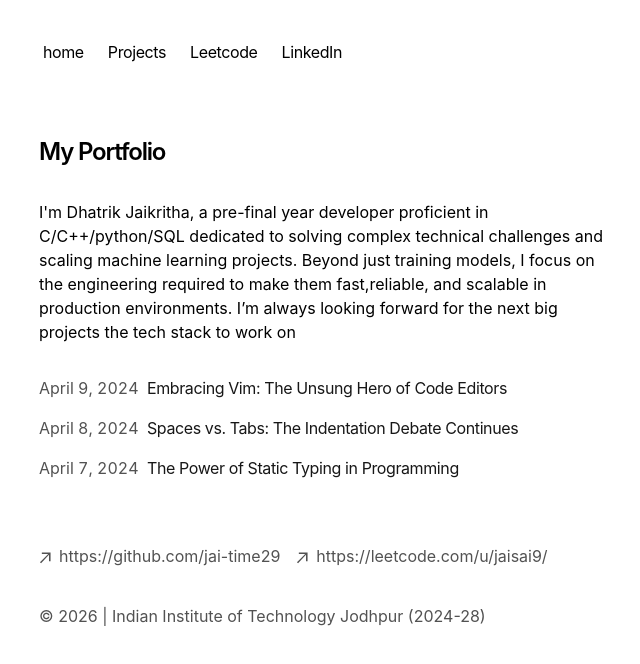
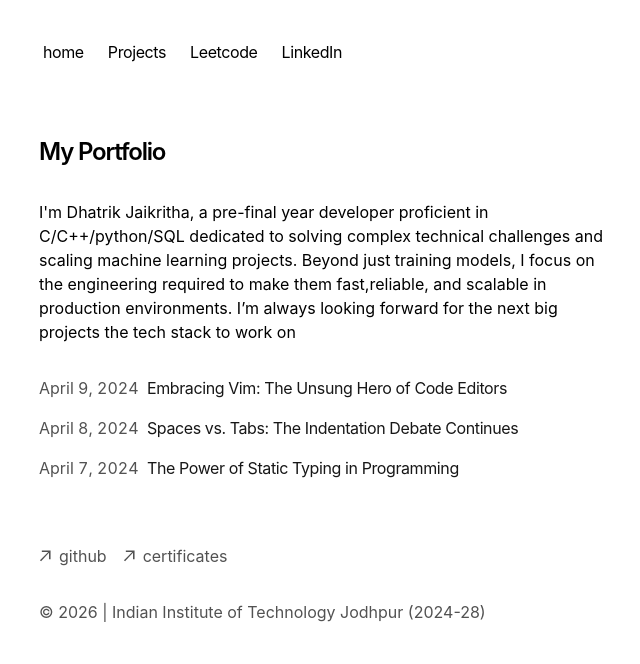
Before and after one commit to jai-time29/portfolio-starter-kit, a Next.js app: page / in a window 1280 px wide. Shown: the top 664 px of the page, without its empty margins (313-953 px from the left). Built offline with nearby package versions, Linux system fonts and the light colour scheme.

Commit message:
Update footer.tsx

```diff
--- a/app/components/footer.tsx
+++ b/app/components/footer.tsx
@@ -11,20 +11,20 @@ export default function Footer() {
     <footer className="mb-16">
       <ul className="font-sm mt-8 flex flex-col space-y-2 space-x-0 md:flex-row md:space-x-4 md:space-y-0 text-neutral-600 dark:text-neutral-300">
         <li>
-          <a className="flex items-center transition-all hover:text-neutral-800 dark:hover:text-neutral-100" rel="noopener noreferrer" target="_blank" href="https://github.com">
+          <a className="flex items-center transition-all hover:text-neutral-800 dark:hover:text-neutral-100" rel="noopener noreferrer" target="_blank" href="https://github.com/jai-time29">
             <ArrowIcon />
-            <p className="ml-2 h-7">https://github.com/jai-time29</p>
+            <span className="ml-2">github</span>
           </a>
         </li>
         <li>
-          <a className="flex items-center transition-all hover:text-neutral-800 dark:hover:text-neutral-100" rel="noopener noreferrer" target="_blank" href="https://leetcode.com">
+          <a className="flex items-center transition-all hover:text-neutral-800 dark:hover:text-neutral-100" rel="noopener noreferrer" target="_blank" href="https://drive.google.com/drive/u/0/folders/1KX5aV5FU3Oo22BaeVt3RS8jGn5tDPCWd">
             <ArrowIcon />
-            <p className="ml-2 h-7">https://leetcode.com/u/jaisai9/</p>
+            <span className="ml-2">certificates</span>
           </a>
         </li>
       </ul>
       <p className="mt-8 text-neutral-600 dark:text-neutral-300">
-        © {new Date().getFullYear()} | Indian Institute of Technology Jodhpur (2024-28)
+        © 2026 | Indian Institute of Technology Jodhpur (2024-28)
       </p>
     </footer>
   )
```
